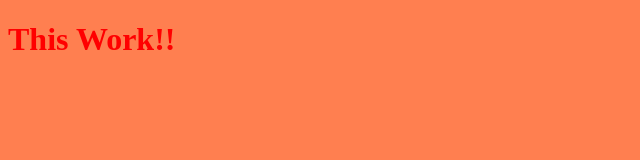
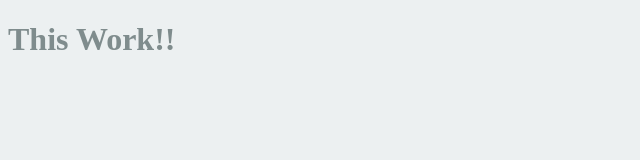
Before and after one commit to songyouhyun/Learn-JS, a plain HTML site: page index.html in a window 1280 px wide. Both pictures are taken after a click on the element "This Work!!". Shown: the whole page, without its empty margins (0-640 px from the left). Drawn offline with Linux system fonts and the light colour scheme.

Commit message:
Change title Color to use Conditional

```diff
--- a/index.css
+++ b/index.css
@@ -1,6 +1,6 @@
 h1{
-    color: white;
+    color: #34495e;
 }
 body{
-    background-color: coral;
+    background-color: #ecf0f1;
 }
--- a/index.js
+++ b/index.js
@@ -1,7 +1,19 @@
 const title = document.querySelector("#title");
 
+const BASE_COLOR = "rgb(52, 73, 94)";
+const OTHER_COLOR = "#7f8c8d";
+
 function handleClick() {
-    title.style.color = "red";
+    const currentColor = title.style.color;
+    if (currentColor === BASE_COLOR){
+        title.style.color = OTHER_COLOR;
+    } else {
+        title.style.color = BASE_COLOR;
+    }
 }
 
-title.addEventListener("click", handleClick);
+function init() {
+    title.style.color = BASE_COLOR;
+    title.addEventListener("click", handleClick);
+}
+init();
```
